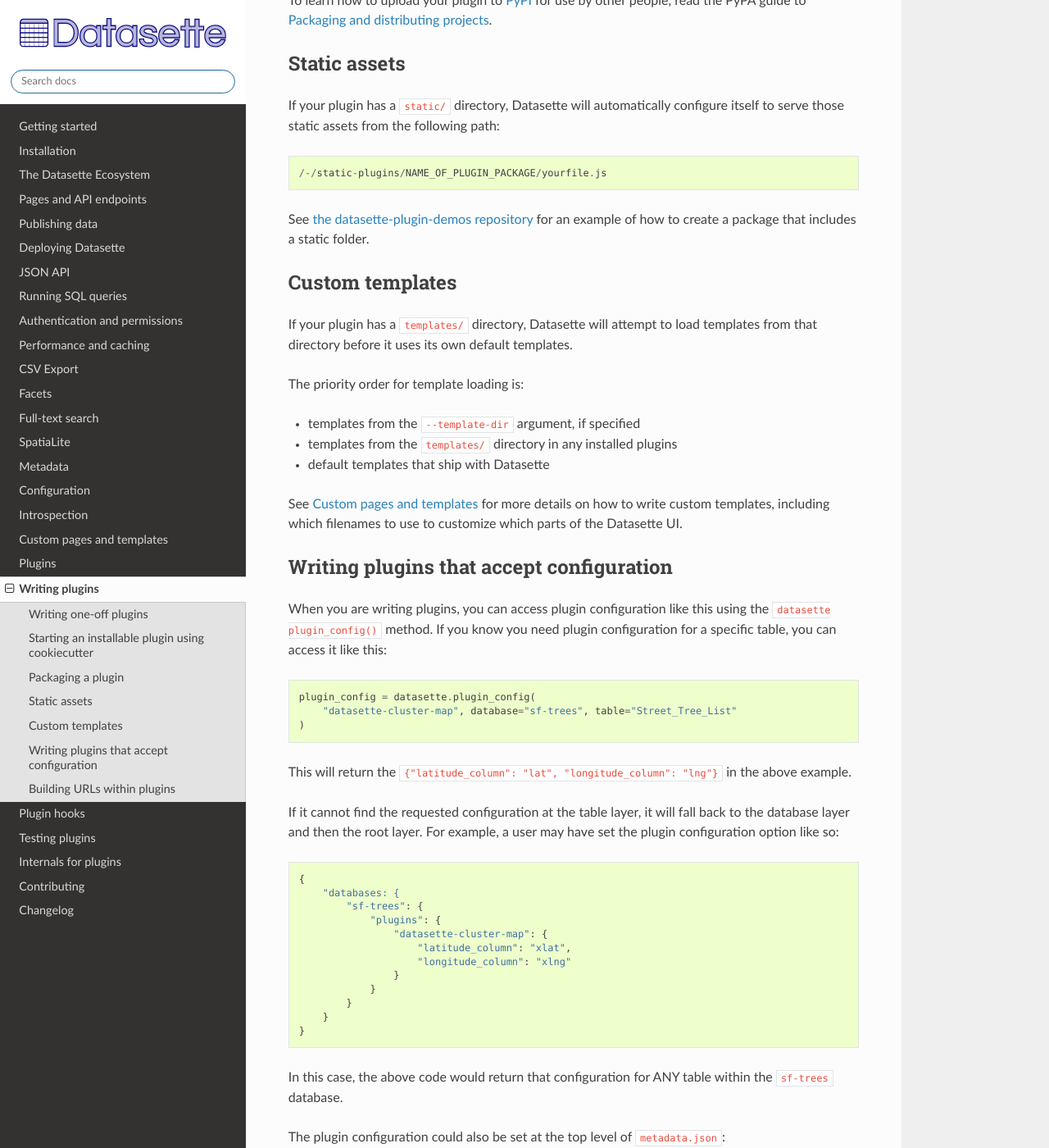
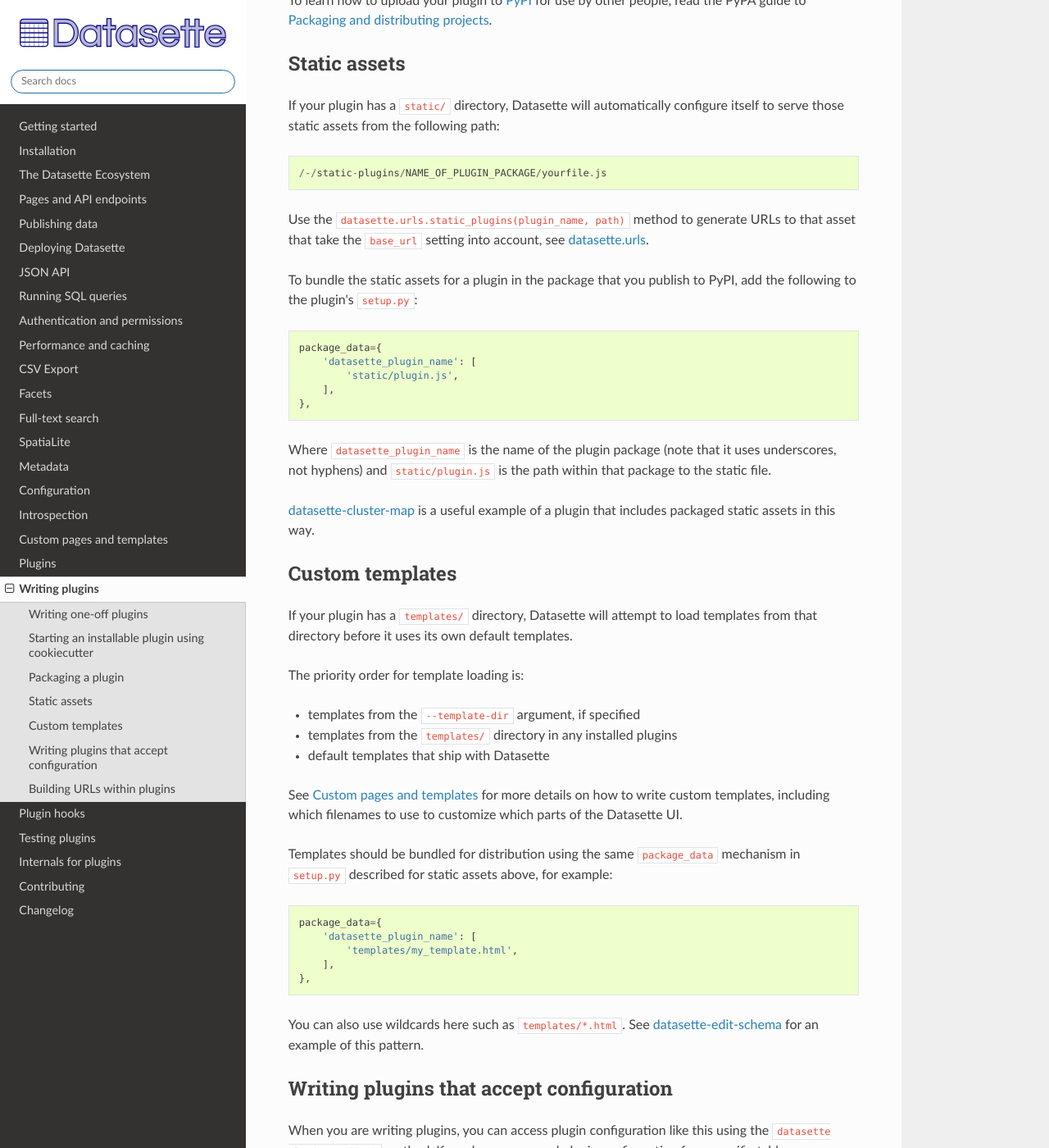
Before and after one commit to simonw/datasette, a Sphinx documentation site: the page built from docs/writing_plugins.rst, in a window 1280 px wide and 1400 px high, scrolled down 2445 px. Shown: the whole window at 82% size. Built offline with Sphinx 7.4.7 and the Read the Docs theme 2.0.0, drawn with Linux system fonts in a browser that asks for light colours.

Commit message:
urls.static_plugins() method, closes #1033
Also documented how to package static assets and templates in plugins, closes #575

```diff
--- a/docs/writing_plugins.rst
+++ b/docs/writing_plugins.rst
@@ -115,7 +115,21 @@
 
     /-/static-plugins/NAME_OF_PLUGIN_PACKAGE/yourfile.js
 
-See `the datasette-plugin-demos repository <https://github.com/simonw/datasette-plugin-demos/tree/0ccf9e6189e923046047acd7878d1d19a2cccbb1>`_ for an example of how to create a package that includes a static folder.
+Use the ``datasette.urls.static_plugins(plugin_name, path)`` method to generate URLs to that asset that take the ``base_url`` setting into account, see :ref:`internals_datasette_urls`.
+
+To bundle the static assets for a plugin in the package that you publish to PyPI, add the following to the plugin's ``setup.py``:
+
+.. code-block:: python
+
+        package_data={
+            'datasette_plugin_name': [
+                'static/plugin.js',
+            ],
+        },
+
+Where ``datasette_plugin_name`` is the name of the plugin package (note that it uses underscores, not hyphens) and ``static/plugin.js`` is the path within that package to the static file.
+
+`datasette-cluster-map <https://github.com/simonw/datasette-cluster-map>`__ is a useful example of a plugin that includes packaged static assets in this way.
 
 .. _writing_plugins_custom_templates:
 
@@ -131,6 +145,18 @@
 * default templates that ship with Datasette
 
 See :ref:`customization` for more details on how to write custom templates, including which filenames to use to customize which parts of the Datasette UI.
+
+Templates should be bundled for distribution using the same ``package_data`` mechanism in ``setup.py`` described for static assets above, for example:
+
+.. code-block:: python
+
+        package_data={
+            'datasette_plugin_name': [
+                'templates/my_template.html',
+            ],
+        },
+
+You can also use wildcards here such as ``templates/*.html``. See `datasette-edit-schema <https://github.com/simonw/datasette-edit-schema>`__ for an example of this pattern.
 
 .. _writing_plugins_configuration:
 
```
Also changed, not shown: docs/internals.rst (+8 -0 lines), 2 other files.
